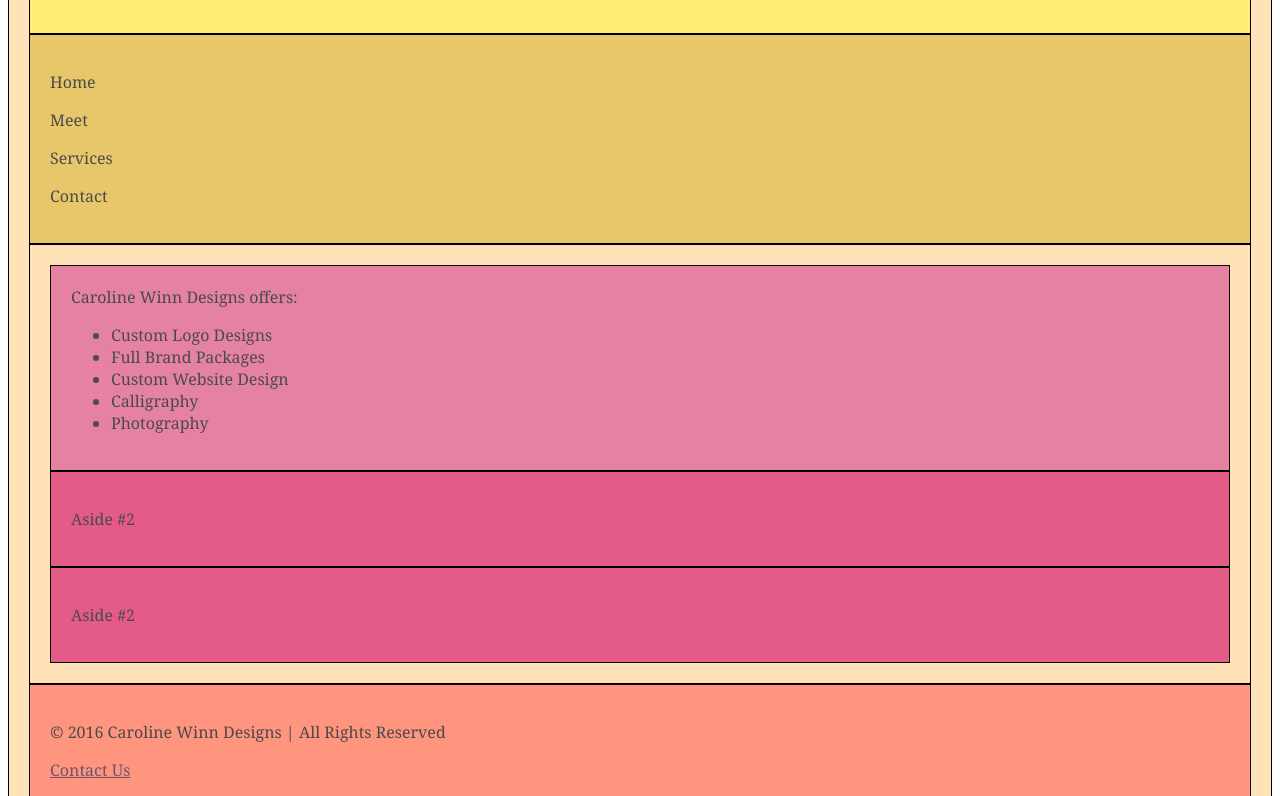
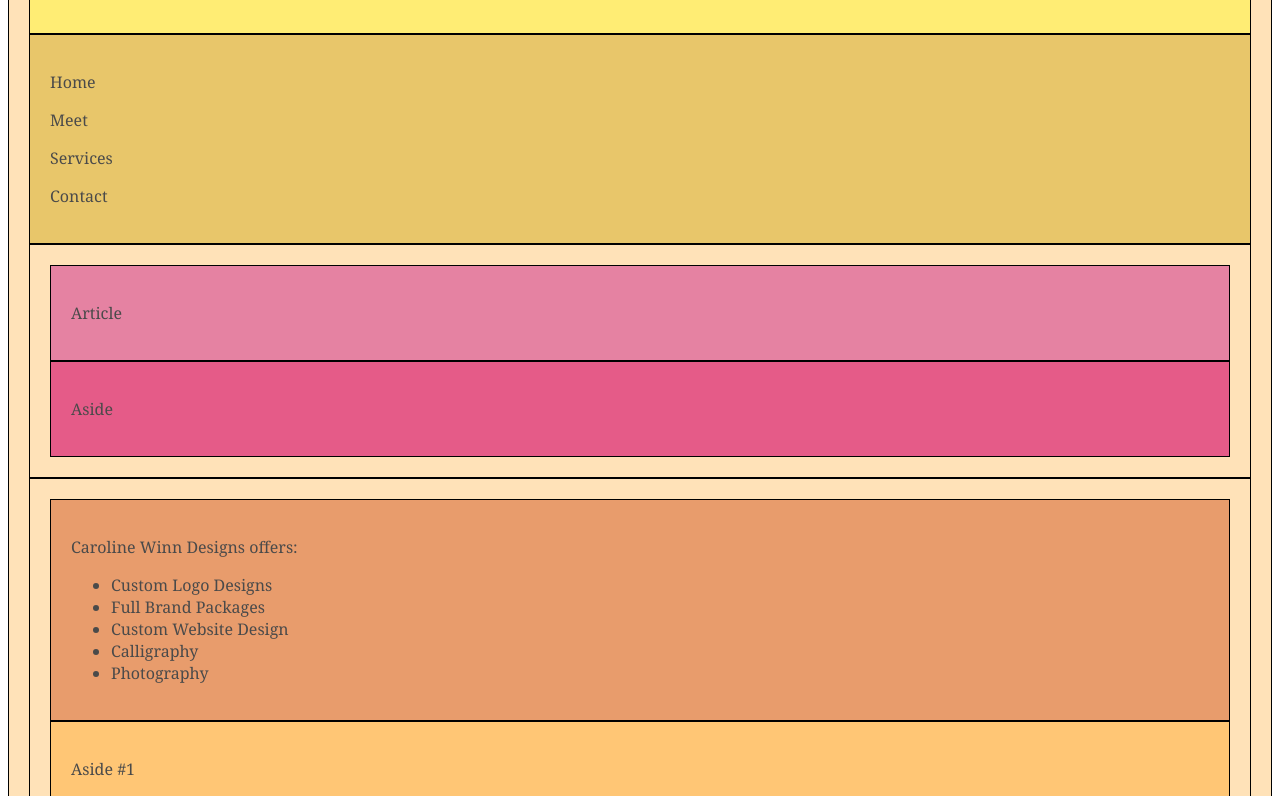
Before and after one commit to carolinewinn/carolinewinn.github.io, a plain HTML site: page unit_6/index.html in a window 1280 px wide. Shown: the part 156-952 px from the top of the page. Drawn offline with Linux system fonts and the light colour scheme; a web font is replaced by a local one.

Commit message:
Additional HTML

```diff
--- a/unit_6/index.html
+++ b/unit_6/index.html
@@ -18,7 +18,15 @@
 		<p>Contact</p>
 	</nav>
 	<section id=<"two_column" class="clearfix">
-		<article id="left" class="description"
+		<article id="left">
+			<p>Article</p>
+		</article>
+		<aside id= "right">
+			<p>Aside</p>
+		</aside>
+	</section>
+	<section id=<"one">
+		<article class="description">
 		<p>Caroline Winn Designs offers:</p>
 		<ul>
 			<li>Custom Logo Designs</li>
@@ -28,10 +36,10 @@
 			<li>Photography</li>
 		</ul>
 		</article>
-		<aside id= "right" class="picture">
-			<p>Aside #2</p>
+		<aside class="picture">
+			<p>Aside #1</p>
 		</aside>
-		<aside id = "right" class="link">
+		<aside class="link">
 			<p>Aside #2</p>
 		</aside>
 	</section>
```
Also changed, not shown: unit_5/index.html (+1 -1 lines).
